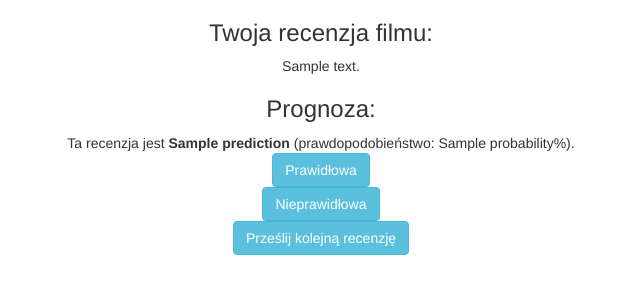
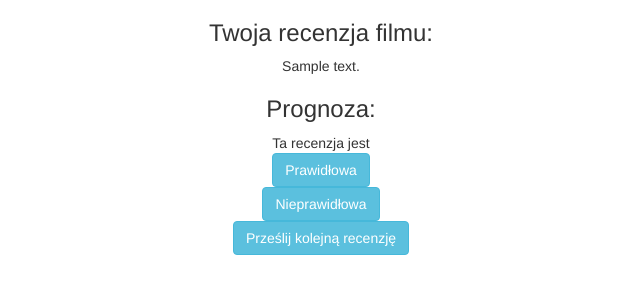
Before and after one commit to alexandergawlik/flask, a Flask app: template templates/results.html in a window 1280 px wide. Shown: the top 300 px of the page, without its empty margins (319-959 px from the left). Run offline with Flask 2, Linux system fonts and the light colour scheme; the template is opened without the code that fills it: most values are stand-ins (such as "Sample title", 1, 10 or a date in 2020); some libraries are stand-ins or nearby versions.

Commit message:
Update results.html

```diff
--- a/templates/results.html
+++ b/templates/results.html
@@ -12,14 +12,14 @@ System klasyfikacji komentarzy
 <div class="text-center">{{ content }}</div>
 
 <h3 class="text-center">Prognoza:</h3>
-<div class="text-center">Ta recenzja jest <strong>{{ prediction }}</strong>
-	 (prawdopodobieństwo: {{ probability }}%).</div>
+<div class="text-center">Ta recenzja jest <!--<strong>{{ prediction }}</strong>
+	 (prawdopodobieństwo: {{ probability }}%).--></div>
 
 <div  id='button'>
 	  <form action="/thanks" method="post">
 	    <input class ="btn btn-info center-block" type=submit value='Prawidłowa' name='feedback_button'>
 		<input class ="btn btn-info center-block" type=submit value='Nieprawidłowa' name='feedback_button'>
-		<input class ="btn btn-info center-block" type=hidden value='{{ prediction }}' name='prediction'>
+		<!--<input class ="btn btn-info center-block" type=hidden value='{{ prediction }}' name='prediction'>-->
 		<input class ="btn btn-info center-block" type=hidden value='{{ content }}' name='review'>
 	  </form>
 </div>
```
